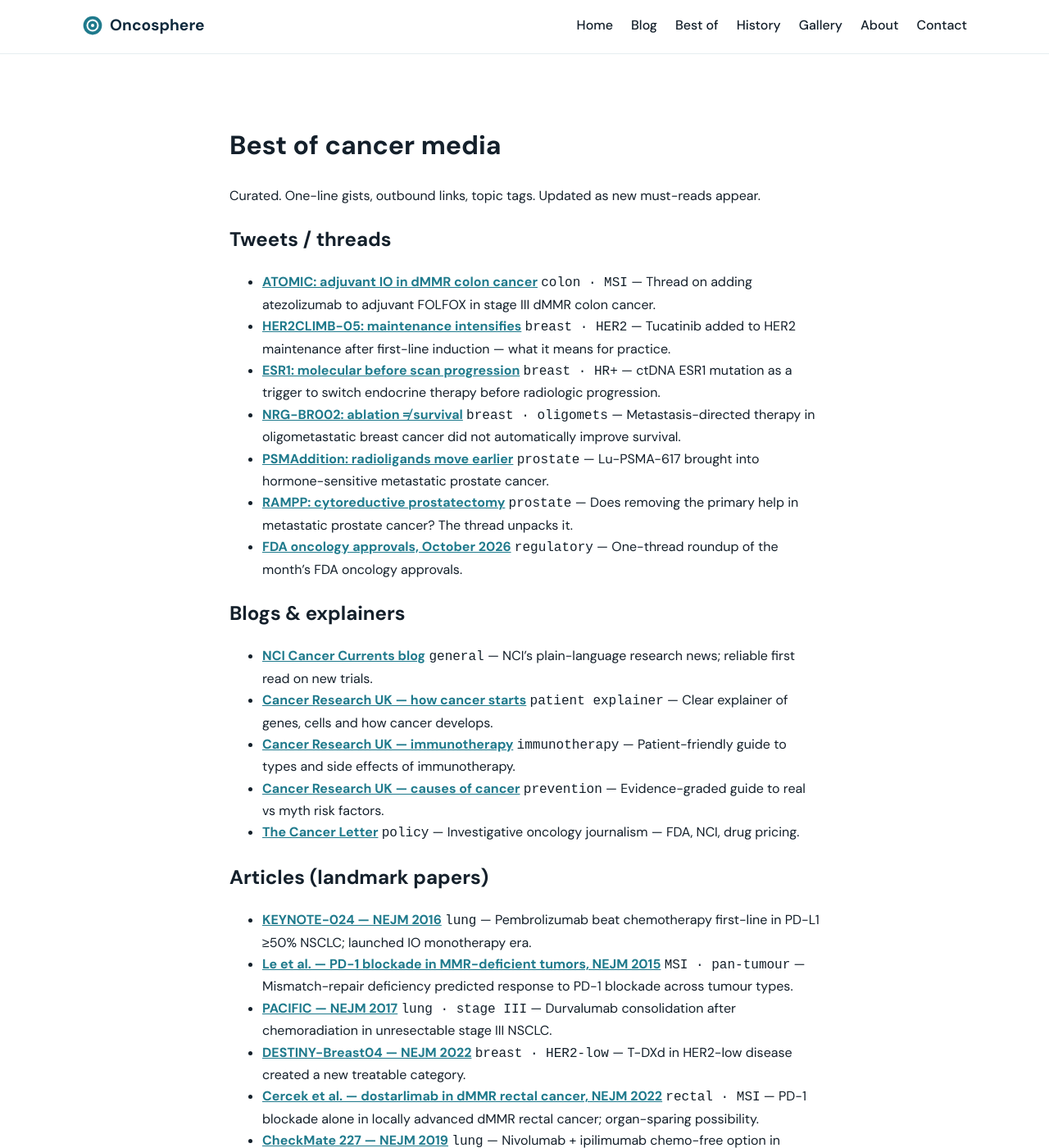
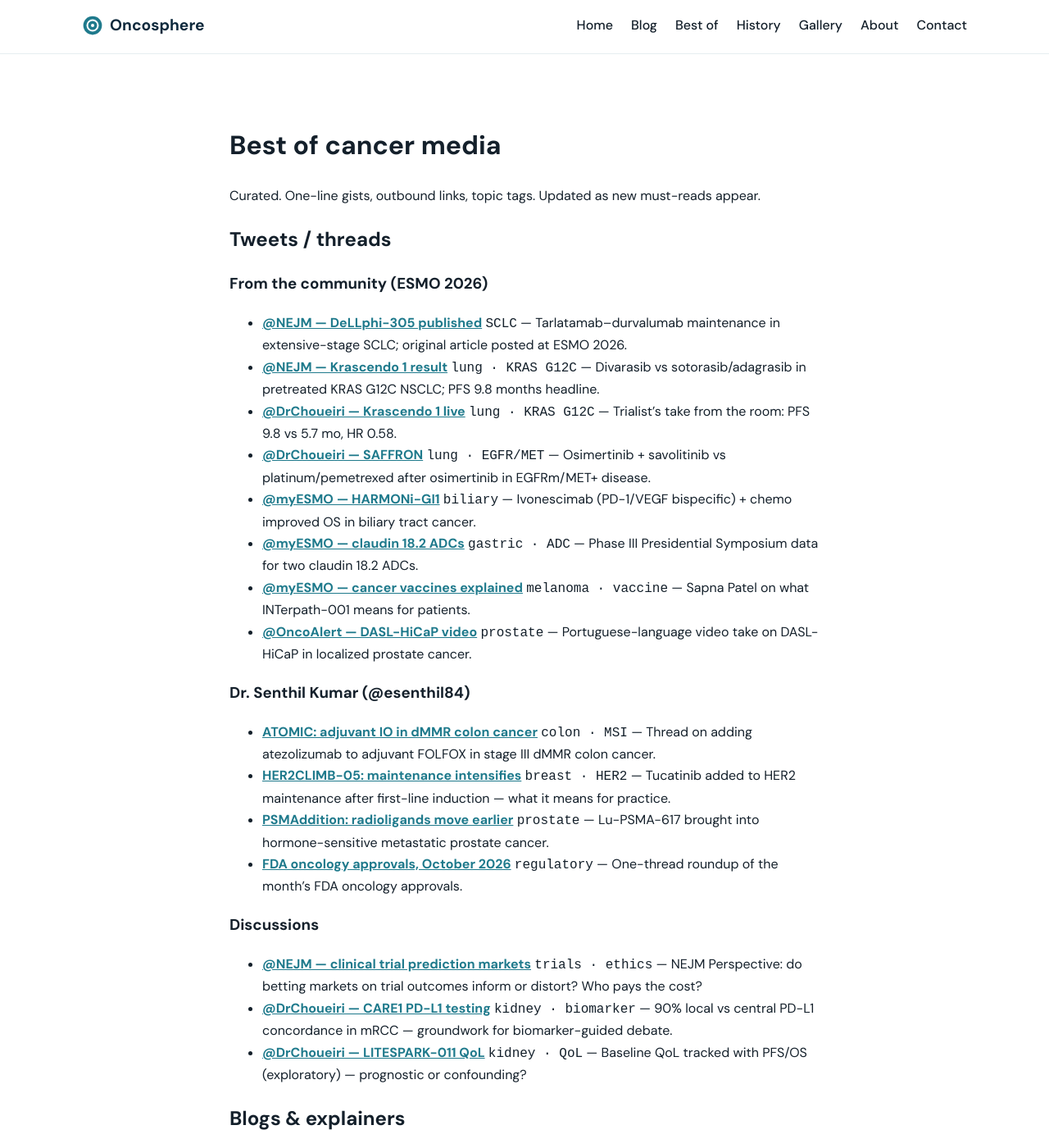
Before and after one commit to senthilstar/Oncosphere, a Jekyll site: the page built from best-of.md, in a window 1280 px wide and 1400 px high. Shown: the whole window at 82% size. Built offline with Jekyll 4.4.1, drawn with Linux system fonts in a browser that asks for light colours.

Commit message:
Best of: community X posts + Discussions

```diff
--- a/best-of.md
+++ b/best-of.md
@@ -10,13 +10,27 @@
 Curated. One-line gists, outbound links, topic tags. Updated as new must-reads appear.
 
 ## Tweets / threads
+
+### From the community (ESMO 2026)
+- **[@NEJM — DeLLphi-305 published](https://x.com/NEJM/status/2114371469601870079)** `SCLC` — Tarlatamab–durvalumab maintenance in extensive-stage SCLC; original article posted at ESMO 2026.
+- **[@NEJM — Krascendo 1 result](https://x.com/NEJM/status/2114380217867288970)** `lung · KRAS G12C` — Divarasib vs sotorasib/adagrasib in pretreated KRAS G12C NSCLC; PFS 9.8 months headline.
+- **[@DrChoueiri — Krascendo 1 live](https://x.com/DrChoueiri/status/2114383549289959624)** `lung · KRAS G12C` — Trialist's take from the room: PFS 9.8 vs 5.7 mo, HR 0.58.
+- **[@DrChoueiri — SAFFRON](https://x.com/DrChoueiri/status/2114389676752875542)** `lung · EGFR/MET` — Osimertinib + savolitinib vs platinum/pemetrexed after osimertinib in EGFRm/MET+ disease.
+- **[@myESMO — HARMONi-GI1](https://x.com/myESMO/status/2114401673216926206)** `biliary` — Ivonescimab (PD-1/VEGF bispecific) + chemo improved OS in biliary tract cancer.
+- **[@myESMO — claudin 18.2 ADCs](https://x.com/myESMO/status/2114394101248405759)** `gastric · ADC` — Phase III Presidential Symposium data for two claudin 18.2 ADCs.
+- **[@myESMO — cancer vaccines explained](https://x.com/myESMO/status/2114432850804039800)** `melanoma · vaccine` — Sapna Patel on what INTerpath-001 means for patients.
+- **[@OncoAlert — DASL-HiCaP video](https://x.com/OncoAlert/status/2114389745891434912)** `prostate` — Portuguese-language video take on DASL-HiCaP in localized prostate cancer.
+
+### Dr. Senthil Kumar (@esenthil84)
 - **[ATOMIC: adjuvant IO in dMMR colon cancer](https://x.com/esenthil84/status/2108801158311748036)** `colon · MSI` — Thread on adding atezolizumab to adjuvant FOLFOX in stage III dMMR colon cancer.
 - **[HER2CLIMB-05: maintenance intensifies](https://x.com/esenthil84/status/2108801212070170677)** `breast · HER2` — Tucatinib added to HER2 maintenance after first-line induction — what it means for practice.
-- **[ESR1: molecular before scan progression](https://x.com/esenthil84/status/2108801253627322865)** `breast · HR+` — ctDNA ESR1 mutation as a trigger to switch endocrine therapy before radiologic progression.
-- **[NRG-BR002: ablation ≠ survival](https://x.com/esenthil84/status/2108801287810937076)** `breast · oligomets` — Metastasis-directed therapy in oligometastatic breast cancer did not automatically improve survival.
 - **[PSMAddition: radioligands move earlier](https://x.com/esenthil84/status/2108801325773541643)** `prostate` — Lu-PSMA-617 brought into hormone-sensitive metastatic prostate cancer.
-- **[RAMPP: cytoreductive prostatectomy](https://x.com/esenthil84/status/2108801359348998420)** `prostate` — Does removing the primary help in metastatic prostate cancer? The thread unpacks it.
 - **[FDA oncology approvals, October 2026](https://x.com/esenthil84/status/2108801585904279856)** `regulatory` — One-thread roundup of the month's FDA oncology approvals.
+
+### Discussions
+- **[@NEJM — clinical trial prediction markets](https://x.com/NEJM/status/2114462033731068127)** `trials · ethics` — NEJM Perspective: do betting markets on trial outcomes inform or distort? Who pays the cost?
+- **[@DrChoueiri — CARE1 PD-L1 testing](https://x.com/DrChoueiri/status/2114371579647844838)** `kidney · biomarker` — 90% local vs central PD-L1 concordance in mRCC — groundwork for biomarker-guided debate.
+- **[@DrChoueiri — LITESPARK-011 QoL](https://x.com/DrChoueiri/status/2114373010211873009)** `kidney · QoL` — Baseline QoL tracked with PFS/OS (exploratory) — prognostic or confounding?
 
 ## Blogs & explainers
 - **[NCI Cancer Currents blog](https://www.cancer.gov/news-events/cancer-currents-blog)** `general` — NCI's plain-language research news; reliable first read on new trials.
```
